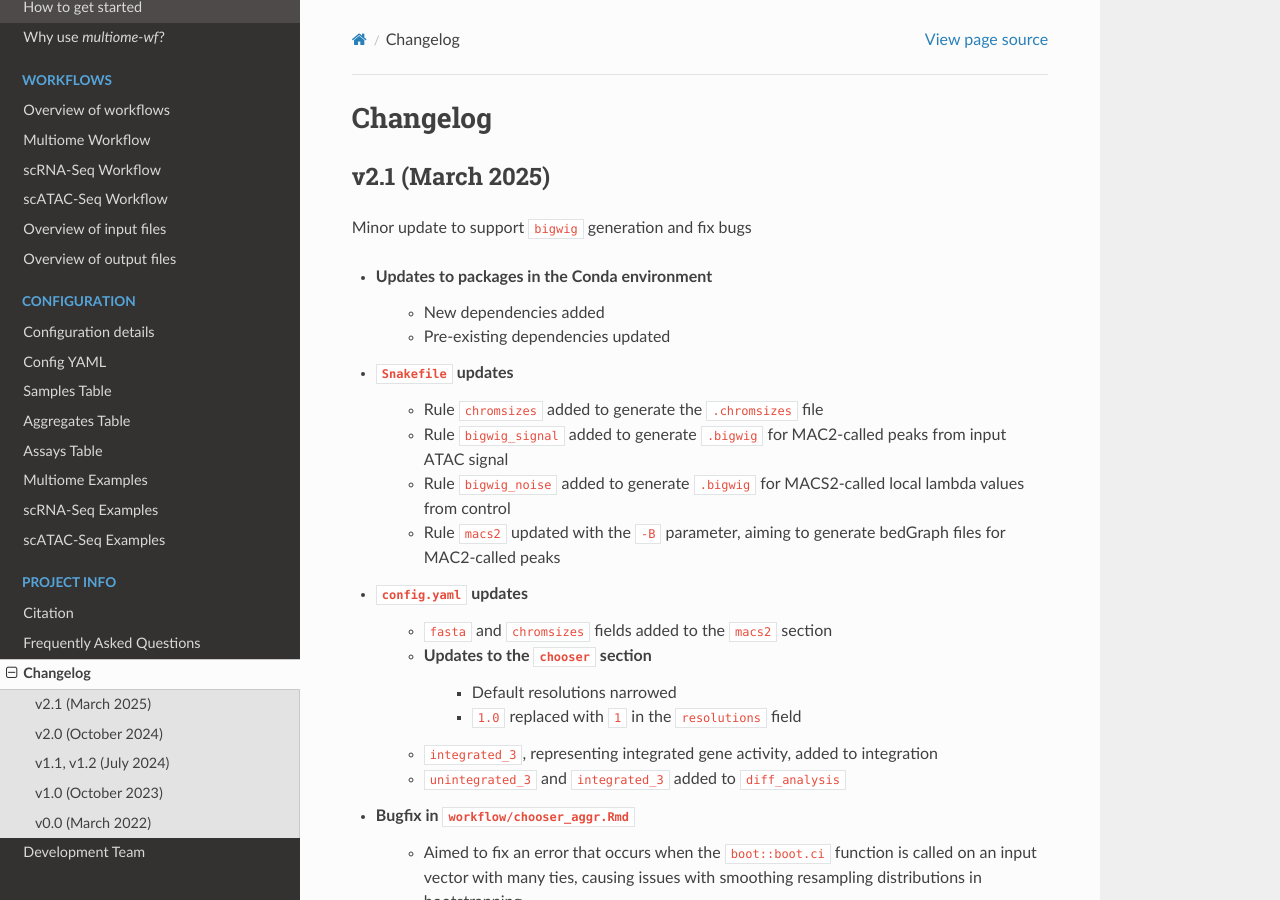
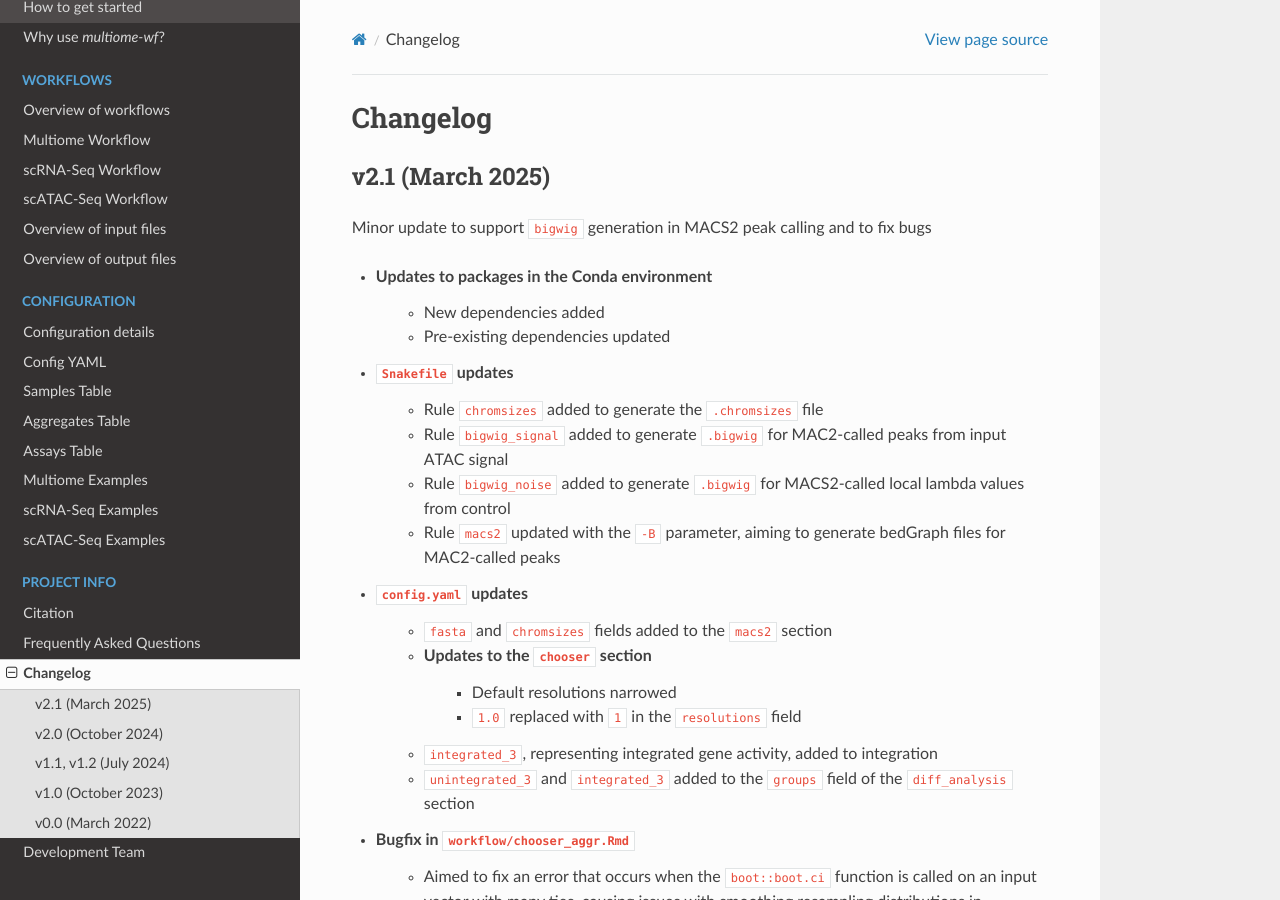
Before and after one commit to NICHD-BSPC/multiome-wf, a Sphinx documentation site: the page built from docs/project-info/changelog.rst, in a window 1280 px wide and 900 px high. Built offline with Sphinx 7.4.7 and the Read the Docs theme 3.1.0, drawn with Linux system fonts in a browser that asks for light colours.

Commit message:
documentation update - changelog

```diff
--- a/docs/project-info/changelog.rst
+++ b/docs/project-info/changelog.rst
@@ -8,7 +8,7 @@ Changelog
 v2.1 (March 2025)
 -----------------
 
-Minor update to support ``bigwig`` generation and fix bugs
+Minor update to support ``bigwig`` generation in MACS2 peak calling and to fix bugs
 
 - Updates to packages in the Conda environment
     - New dependencies added
@@ -25,7 +25,8 @@ Minor update to support ``bigwig`` generation and fix bugs
         - Default resolutions narrowed
         - ``1.0`` replaced with ``1`` in the ``resolutions`` field
     - ``integrated_3``, representing integrated gene activity, added to integration
-    - ``unintegrated_3`` and ``integrated_3`` added to ``diff_analysis``
+    - ``unintegrated_3`` and ``integrated_3`` added to the ``groups`` field of the
+      ``diff_analysis`` section
 - Bugfix in ``workflow/chooser_aggr.Rmd``
     - Aimed to fix an error that occurs when the ``boot::boot.ci`` function is called on an input vector
       with many ties, causing issues with smoothing resampling distributions in bootstrapping
```
